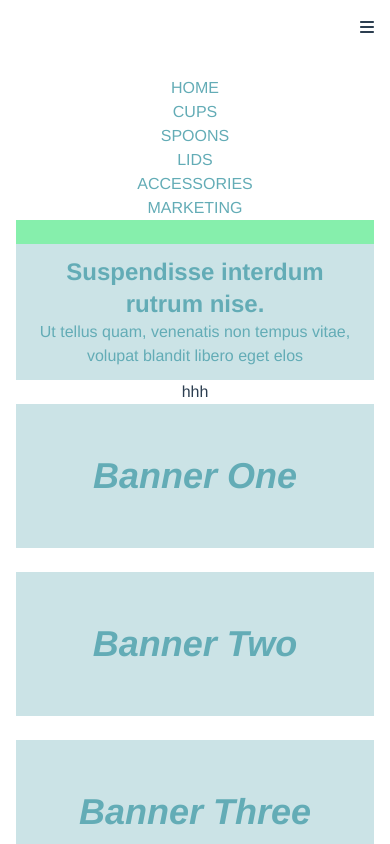
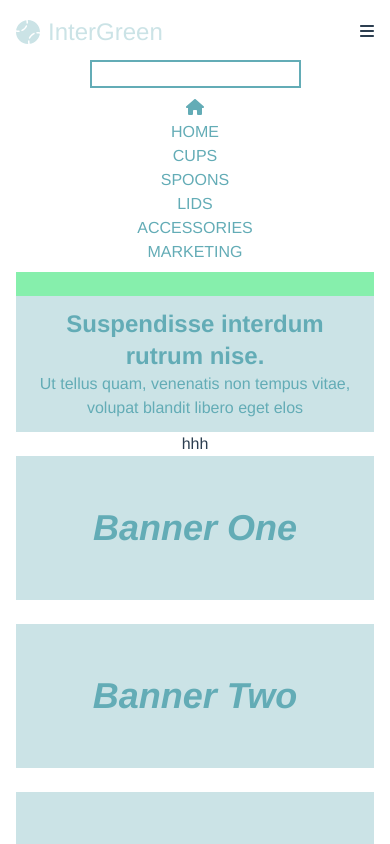
Before and after one commit to marsou001/test, a Vue app: page / in a window 390 px wide. Shown: the top 844 px of the page. Built offline with nearby package versions, Linux system fonts and the light colour scheme.

Commit message:
style: navbar adjustments

```diff
--- a/src/layout/Navbar/Navbar.vue
+++ b/src/layout/Navbar/Navbar.vue
@@ -1,17 +1,25 @@
 <template>
   <header class="mb-3">
     <div class="search text-right">
-      <input type="search" name="search" id="search" class="hidden md:inline-block md:mb-2 border-2 border-blue-400" />
+      <input type="search" name="search" id="search" class="hidden mlg:inline-block mlg:mb-2 border-2 border-blue-400" />
     </div>
-    <div class="header-nav flex justify-between">
-      <div class="logo">
-        <!-- logo -->
+    <div class="header-nav flex justify-between items-center">
+      <div class="logo text-weak text-2xl md:text-5xl flex items-center">
+        <font-awesome-icon :icon="['fas', 'baseball']" class="mr-2" />
+        <div>
+          InterGreen
+          <!-- <hr /> -->
+          <!-- <span class="text-sm">distributors</span> -->
+        </div>
       </div>
-      <div class="hamburger-menu md:hidden" @click="toggleShowDropdownMenu">
+      <div class="hamburger-menu mlg:hidden" @click="toggleShowDropdownMenu">
         <font-awesome-icon :icon="['fas', 'bars']" />
       </div>
-      <nav class="hidden md:block">
+      <nav class="hidden mlg:block">
         <ul class="text-normal">
+          <li class="inline mx-3">
+            <font-awesome-icon :icon="['fas', 'house']" />
+          </li>
           <li class="inline mx-3">HOME</li>
           <li class="inline mx-3">CUPS</li>
           <li class="inline mx-3">SPOONS</li>
@@ -23,11 +31,14 @@
     </div>
   </header>
 
-  <nav v-if="showDropdownMenu" class="md:hidden">
+  <nav v-if="showDropdownMenu" class="mlg:hidden">
     <div class="search">
-      <input type="search" name="search" id="search" />
+      <input type="search" name="search" id="search" class="mb-2 border-2 border-normal" />
     </div>
-    <ul class="text-normal">
+    <ul class="text-normal mb-2">
+      <li class="inline mx-3">
+        <font-awesome-icon :icon="['fas', 'house']" />
+      </li>
       <li>HOME</li>
       <li>CUPS</li>
       <li>SPOONS</li>
```
